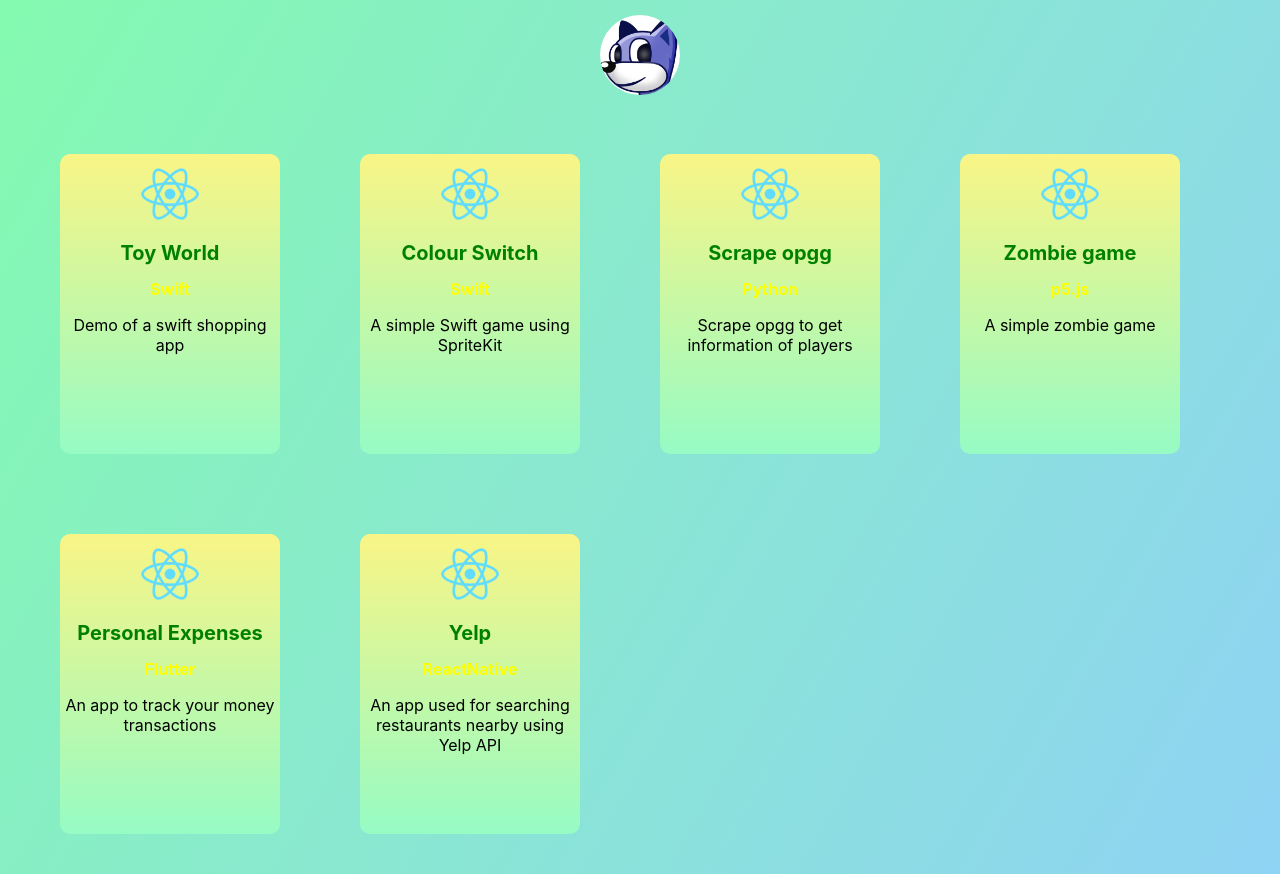
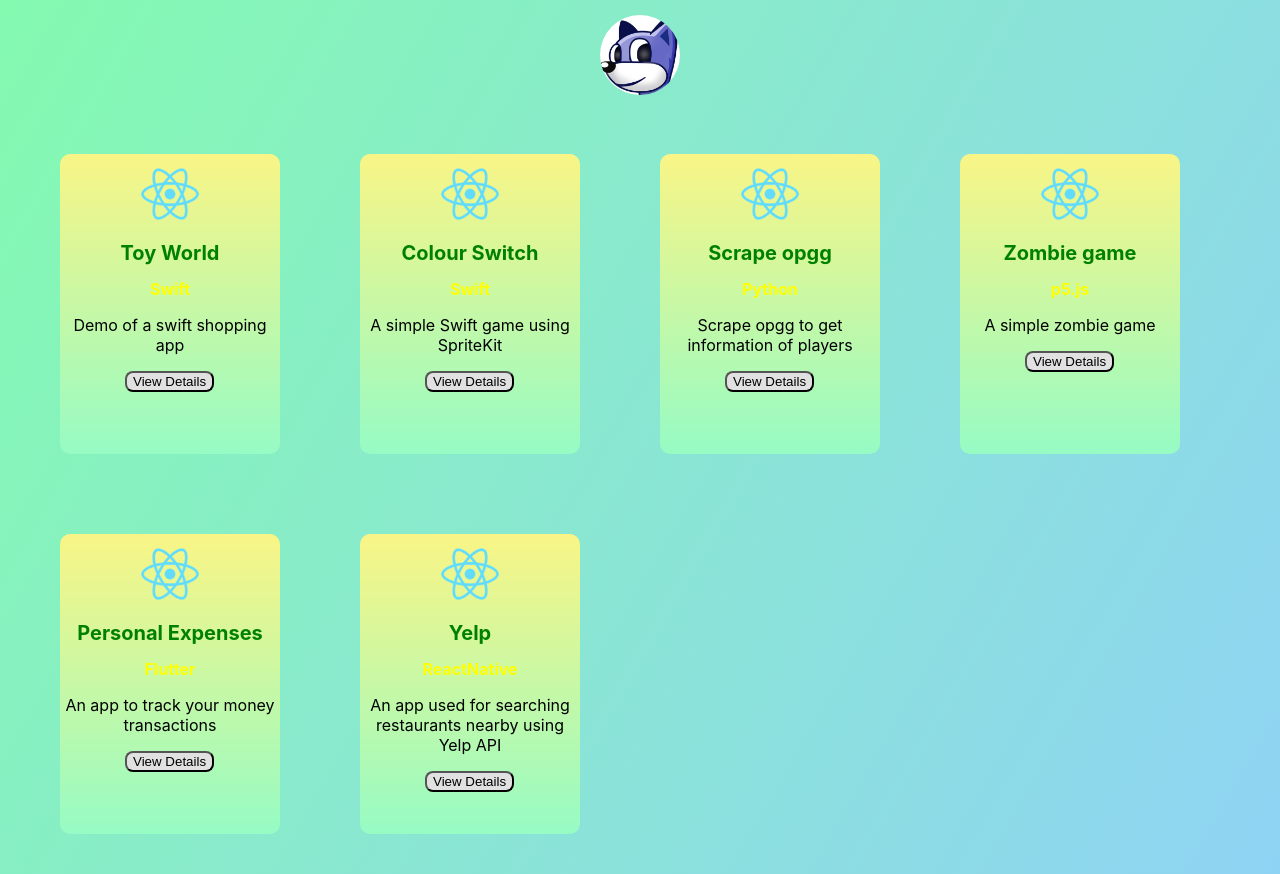
Before and after one commit to ImBeemoX/MyProjectGalary, a React (Create React App) app: page / in a window 1280 px wide. Built offline with nearby package versions, Linux system fonts and the light colour scheme.

Commit message:
add button styles

```diff
--- a/src/App.css
+++ b/src/App.css
@@ -80,3 +80,49 @@
   transform: translateY(5px);
   /* move the element down by 5px (it will stay in place because it's attached to the element that also moves up 5px) */
 }
+
+/* Shutter Out Vertical */
+.hvr-shutter-out-vertical {
+  display: inline-block;
+  vertical-align: middle;
+  -webkit-transform: perspective(1px) translateZ(0);
+  transform: perspective(1px) translateZ(0);
+  box-shadow: 0 0 1px rgba(0, 0, 0, 0);
+  position: relative;
+  background: red;
+  border-radius: 8px;
+  color: black;
+  margin-bottom: 30px;
+  background: #e1e1e1;
+  -webkit-transition-property: color;
+  transition-property: color;
+  -webkit-transition-duration: 0.3s;
+  transition-duration: 0.3s;
+}
+.hvr-shutter-out-vertical:before {
+  content: "";
+  position: absolute;
+  z-index: -1;
+  top: 0;
+  bottom: 0;
+  left: 0;
+  right: 0;
+  background: #2098D1;
+  -webkit-transform: scaleY(0);
+  transform: scaleY(0);
+  -webkit-transform-origin: 50%;
+  transform-origin: 50%;
+  -webkit-transition-property: transform;
+  transition-property: transform;
+  -webkit-transition-duration: 0.3s;
+  transition-duration: 0.3s;
+  -webkit-transition-timing-function: ease-out;
+  transition-timing-function: ease-out;
+}
+.hvr-shutter-out-vertical:hover, .hvr-shutter-out-vertical:focus, .hvr-shutter-out-vertical:active {
+  color: white;
+}
+.hvr-shutter-out-vertical:hover:before, .hvr-shutter-out-vertical:focus:before, .hvr-shutter-out-vertical:active:before {
+  -webkit-transform: scaleY(1);
+  transform: scaleY(1);
+}
--- a/src/App.js
+++ b/src/App.js
@@ -1,22 +1,13 @@
 import React from 'react';
 import './App.css';
-import Project from './components/project';
-import reactlogo from './logos/React.png'
 import mylogo from './logos/Logo.JPG'
+import Projects from './components/projects'
 
 function App() {
   return (
     <div className="App">
        <img className = "icon" src = {mylogo}/>
-       <li className = "li">
-       <Project title = "Toy World" lang = "Swift" description = "Demo of a swift shopping app" image = {reactlogo}/>
-       <Project title = "Colour Switch" lang = "Swift" description = "A simple Swift game using SpriteKit" image = {reactlogo}/>
-       <Project title = "Scrape opgg" lang = "Python" description = "Scrape opgg to get information of players" image = {reactlogo}/>
-       <Project title = "Zombie game" lang = "p5.js" description = "A simple zombie game" image = {reactlogo}/>
-       <Project title = "Personal Expenses" lang = "Flutter" description = "An app to track your money transactions" image = {reactlogo}/>
-       <Project title = "Yelp" lang = "ReactNative" description = "An app used for searching restaurants nearby using Yelp API" image = {reactlogo}/>
-       </li>
-
+       <Projects/>
     </div>
   );
 }
--- a/src/components/project.js
+++ b/src/components/project.js
@@ -4,9 +4,10 @@ const Project = ({title, lang, description, image}) => {
       return (
         <div className = "Project">
         <img className = "Image" src={image} alt=""></img>
-      <h1 style={{color: 'green', fontSize: 20}}>{title}</h1>
+        <h1 style={{color: 'green', fontSize: 20}}>{title}</h1>
         <h1 style={{color: 'yellow', fontSize: 16}}>{lang}</h1>
         <p>{description}</p>
+        <button className = "hvr-shutter-out-vertical">View Details</button>
 
      </div>
       )
--- /dev/null
+++ b/src/components/projects.js
@@ -0,0 +1,20 @@
+import React from 'react';
+
+import Project from './project';
+import reactlogo from '../logos/React.png'
+
+const projects = () => {
+    console.log("asd")
+    return(
+        <li className = "li">
+        <Project title = "Toy World" lang = "Swift" description = "Demo of a swift shopping app" image = {reactlogo}/>
+        <Project title = "Colour Switch" lang = "Swift" description = "A simple Swift game using SpriteKit" image = {reactlogo}/>
+        <Project title = "Scrape opgg" lang = "Python" description = "Scrape opgg to get information of players" image = {reactlogo}/>
+        <Project title = "Zombie game" lang = "p5.js" description = "A simple zombie game" image = {reactlogo}/>
+        <Project title = "Personal Expenses" lang = "Flutter" description = "An app to track your money transactions" image = {reactlogo}/>
+        <Project title = "Yelp" lang = "ReactNative" description = "An app used for searching restaurants nearby using Yelp API" image = {reactlogo}/>
+        </li>
+    )
+}
+
+export default projects
```
